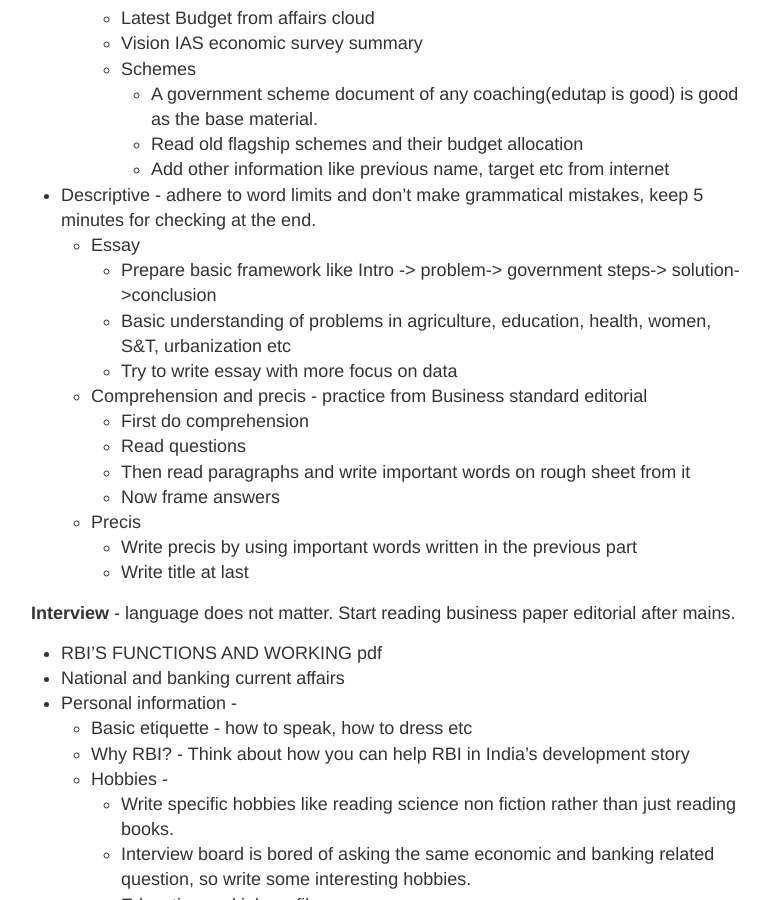
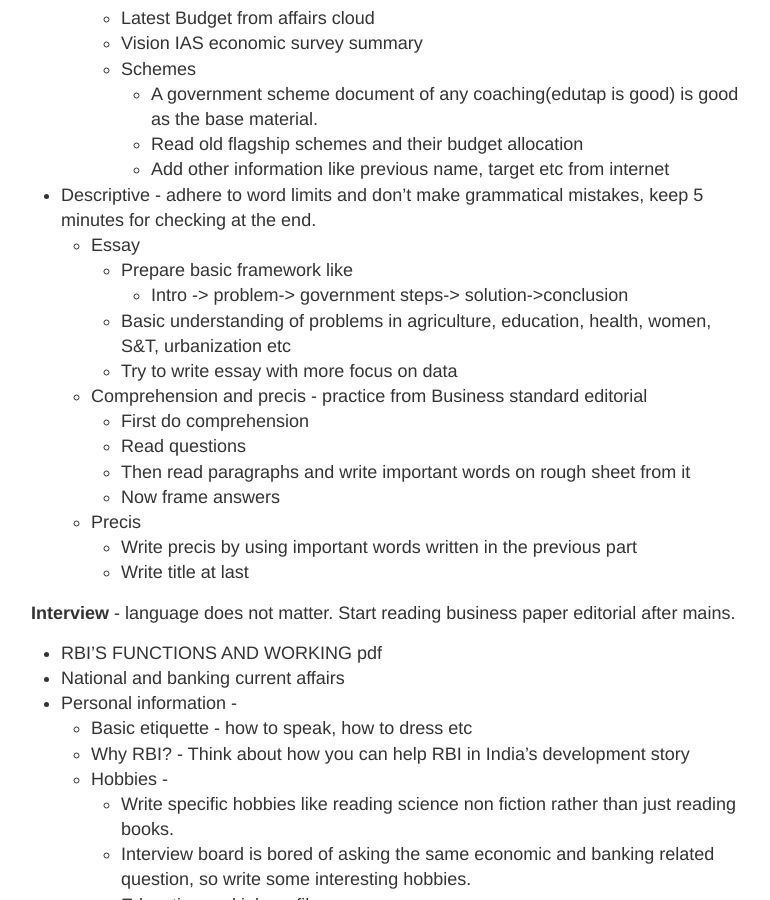
Before and after one commit to anilmodi2011/Blog, a Jekyll site: the page built from _posts/2020-10-23-hello.md, in a window 1280 px wide and 900 px high, scrolled down 1816 px. Shown: the whole window, without its empty margins (249-1019 px from the left). Built offline with Jekyll 4.4.1, drawn with Linux system fonts in a browser that asks for light colours.

```diff
--- a/_posts/2020-10-23-hello.md
+++ b/_posts/2020-10-23-hello.md
@@ -72,7 +72,8 @@ I will divide my strategy into 3 parts.
 
 -	Descriptive - adhere to word limits and don’t make grammatical mistakes, keep 5 minutes for checking at the end.
 	-	Essay
-		-	Prepare basic framework like Intro -> problem-> government steps-> solution->conclusion
+		-	Prepare basic framework like
+			-	Intro -> problem-> government steps-> solution->conclusion
 		-	Basic understanding of problems in agriculture, education, health, women, S&T, urbanization etc
 		-	Try to write essay with more focus on data
 	- Comprehension and precis - practice from Business standard editorial
```
